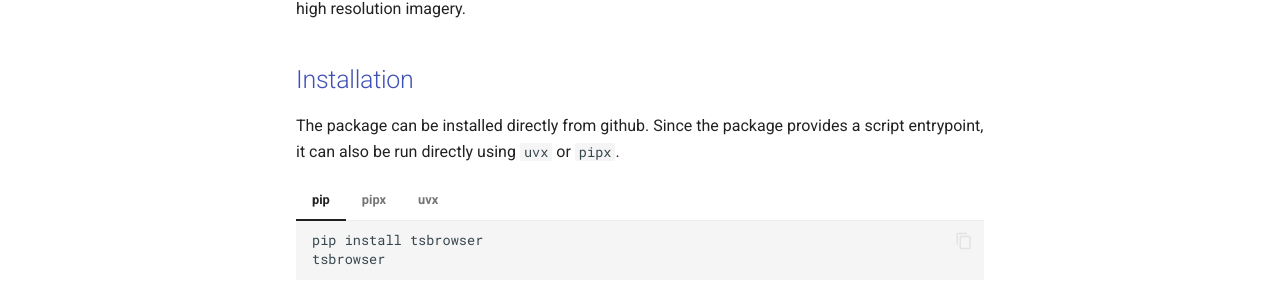
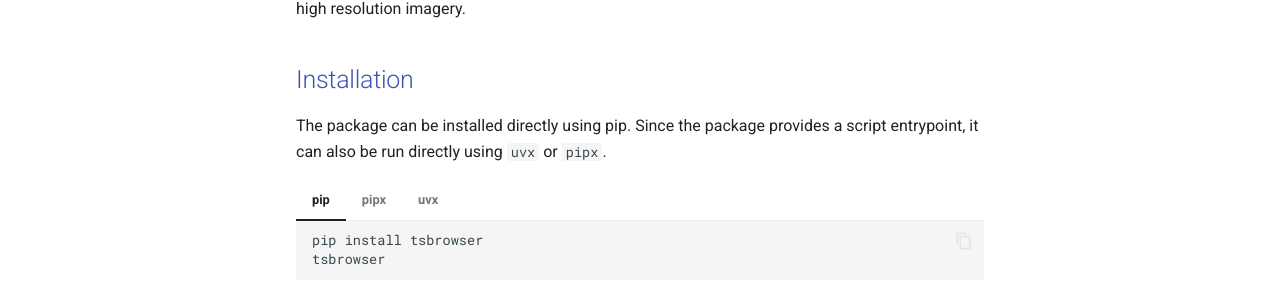
Before and after one commit to JR-DIGITAL/tsbrowser, an MkDocs documentation site: the page built from docs/index.md, in a window 1280 px wide. Shown: the part 276-575 px from the top of the page. Built offline with MkDocs 1.6.1 and Material for MkDocs 9.7.7, drawn with Linux system fonts in a browser that asks for light colours; comment, search, counter and statistics services are not loaded.

Commit message:
Updated install instructions in docs

````diff
--- a/docs/index.md
+++ b/docs/index.md
@@ -6,7 +6,7 @@ It provides an interactive plot in which segments and events can be labelled. Th
 
 ## Installation
 
-The package can be installed directly from github. Since the package provides a script entrypoint, it can also be run directly using `uvx` or `pipx`.
+The package can be installed directly using pip. Since the package provides a script entrypoint, it can also be run directly using `uvx` or `pipx`.
 
 === "pip"
     ```
````
